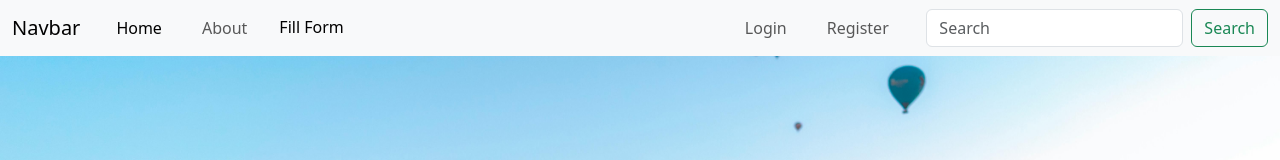
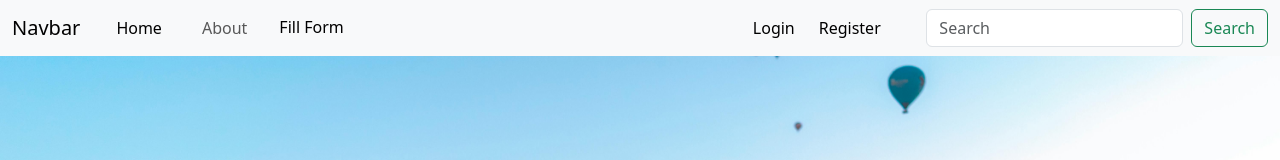
Before and after one commit to Ayushgokhe/travelapp, a React (Vite) app in the folder frontend/: page / in a window 1280 px wide. Shown: the top 160 px of the page. Built offline with nearby package versions, Linux system fonts and the light colour scheme.

Commit message:
some changes

```diff
--- a/frontend/src/componants/FillForm.css
+++ b/frontend/src/componants/FillForm.css
@@ -22,6 +22,10 @@
 
   .form-group {
     margin-bottom: 15px;
+  }
+
+  .addressSameAsPassport {
+    width: 3% !important;
   }
 
   label {
--- a/frontend/src/componants/FillForm.jsx
+++ b/frontend/src/componants/FillForm.jsx
@@ -100,7 +100,7 @@ const FillForm = () => {
 
         <div className="form-group">
           <label>
-            <input type="checkbox" name="addressSameAsPassport" checked={formData.addressSameAsPassport} onChange={handleChange} />
+            <input type="checkbox" className='addressSameAsPassport' name="addressSameAsPassport" checked={formData.addressSameAsPassport} onChange={handleChange} />
             My address in passport is same as current residential address
           </label>
         </div>
--- a/frontend/src/componants/Navbar.jsx
+++ b/frontend/src/componants/Navbar.jsx
@@ -40,14 +40,14 @@ const Navbar = () => {
             </ul>
             <ul class="navbar-nav me-auto mb-2 mb-lg-0 custom_ml">
               <li class="nav-item">
-                <a class="nav-link" href="/login">
+                <NavLink class="nav-link" to="/login" style={{textDecoration:'none', color:'black'}}>
                   Login
-                </a>
+                </NavLink>
               </li>
               <li class="nav-item">
-                <a class="nav-link" href="/register">
+                <NavLink class="nav-link" to="/register" style={{textDecoration:'none', color:'black'}}>
                   Register
-                </a>
+                </NavLink>
               </li>
             </ul>
             <form class="d-flex" role="search">
```
